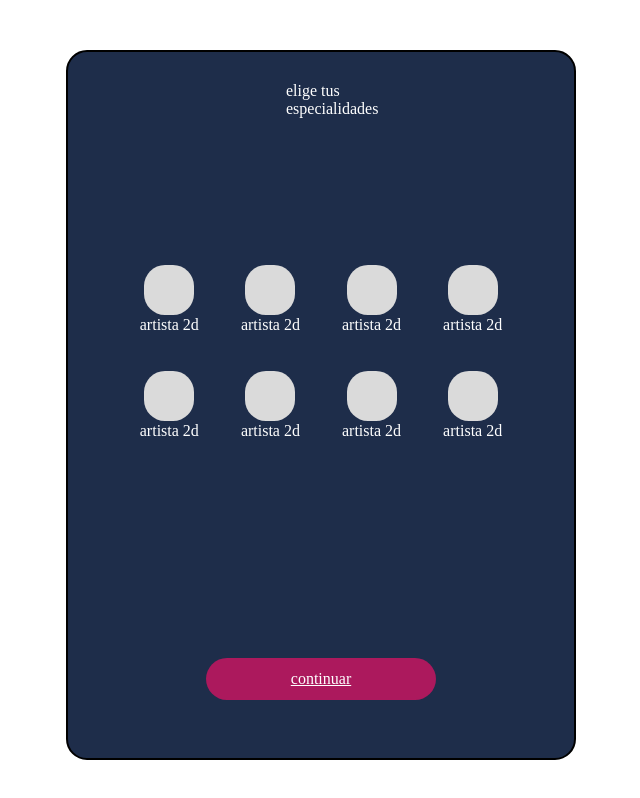
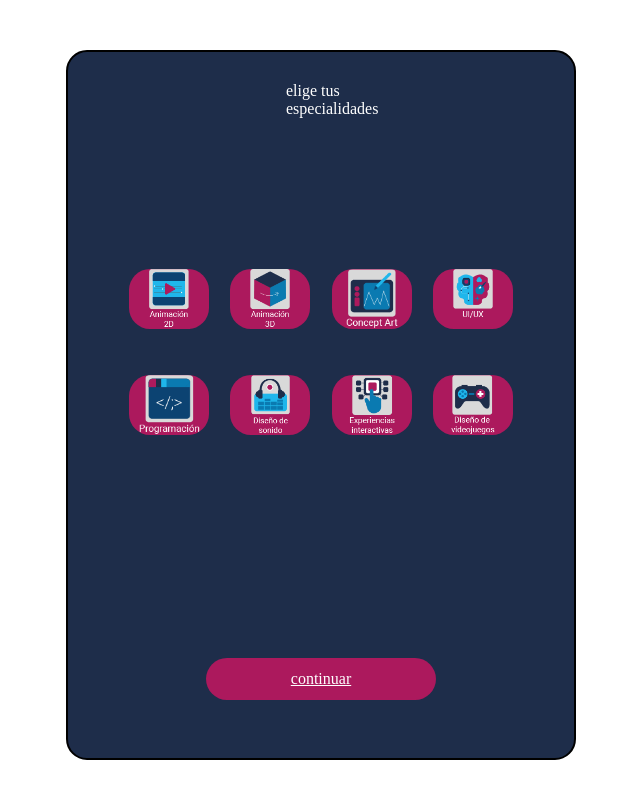
Before and after one commit to SebasOso/DisenoAdaptable, a plain HTML site: page categorias.html in a window 1280 px wide. Shown: the whole page, without its empty margins (319-959 px from the left). Drawn offline with Linux system fonts and the light colour scheme.

Commit message:
se me olvidaron los pngs de las categorias

```diff
--- a/categorias.html
+++ b/categorias.html
@@ -17,37 +17,38 @@
 
         <div class=" grid">
             <div class="sortercolumn">
-                <button class="smallSquare"></button>
-                <a>artista 2d</a>
+                <button class="artist2d"></button>
+
             </div>
             <div class="sortercolumn">
-                <button class="smallSquare"></button>
-                <a>artista 2d</a>
+                <button class="artist3d"></button>
+
                 </div>
                 <div class="sortercolumn">
-                    <button class="smallSquare"></button>
-                    <a>artista 2d</a>
+                    <button class="conceptartist"></button>
+
                 </div>
                 <div class="sortercolumn">
-                    <button class="smallSquare"></button>
-                    <a>artista 2d</a>
+                    <button class="uiux"></button>
+
                 </div>
                 <div class="sortercolumn">
-                    <button class="smallSquare"></button>
-                    <a>artista 2d</a>
+                    <button class="prog"></button>
+
                 </div>
                 <div class="sortercolumn">
-                    <button class="smallSquare"></button>
-                    <a>artista 2d</a>
+                    <button class="sound"></button>
+
                 </div>
                 <div class="sortercolumn">
-                    <button class="smallSquare"></button>
-                    <a>artista 2d</a>
+                    <button class="exint"></button>
+
                 </div>
                 <div class="sortercolumn">
-                    <button class="smallSquare"></button>
-                    <a>artista 2d</a>
+                    <button class="gamedes"></button>
+
                 </div>
+
 
         </div>
 
--- a/css/main.css
+++ b/css/main.css
@@ -419,7 +419,86 @@ input[type=checkbox] {
     transform:translate(0px, -20px);
 }
 
-
+.artist2d {
+    background-image: url("../img/anim2d.png");
+    background-position: center;
+    background-repeat: no-repeat;
+    background-size: contain;
+    height: 60px;
+    width: 80px;
+    display: inline-block;
+    margin: 1%;
+}
+.artist3d {
+    background-image: url("../img/anim3d.png");
+    background-position: center;
+    background-repeat: no-repeat;
+    background-size: contain;
+    height: 60px;
+    width: 80px;
+    display: inline-block;
+    margin: 1%;
+}
+.conceptartist {
+    background-image: url("../img/conceptart.png");
+    background-position: center;
+    background-repeat: no-repeat;
+    background-size: contain;
+    height: 60px;
+    width: 80px;
+    display: inline-block;
+    margin: 1%;
+}
+.uiux {
+    background-image: url("../img/ui.png");
+    background-position: center;
+    background-repeat: no-repeat;
+    background-size: contain;
+    height: 60px;
+    width: 80px;
+    display: inline-block;
+    margin: 1%;
+}
+.prog {
+    background-image: url("../img/prog.png");
+    background-position: center;
+    background-repeat: no-repeat;
+    background-size: contain;
+    height: 60px;
+    width: 80px;
+    display: inline-block;
+    margin: 1%;
+}
+.sound {
+    background-image: url("../img/sound.png");
+    background-position: center;
+    background-repeat: no-repeat;
+    background-size: contain;
+    height: 60px;
+    width: 80px;
+    display: inline-block;
+    margin: 1%;
+}
+.exint {
+    background-image: url("../img/exint.png");
+    background-position: center;
+    background-repeat: no-repeat;
+    background-size: contain;
+    height: 60px;
+    width: 80px;
+    display: inline-block;
+    margin: 1%;
+}
+.gamedes {
+    background-image: url("../img/gamedes.png");
+    background-position: center;
+    background-repeat: no-repeat;
+    background-size: contain;
+    height: 60px;
+    width: 80px;
+    display: inline-block;
+    margin: 1%;
+}
 
 
 
```
Also changed, not shown: chat.html (+1 -1 lines), index.html (+1 -1 lines), ofertas.html (+1 -1 lines), img/anim2d.png (renamed from img/Recurso 13.png), img/anim3d.png (renamed from img/Recurso 14.png), img/conceptart.png (renamed from img/Recurso 16.png), img/exint.png (renamed from img/Recurso 18.png), img/gamedes.png (renamed from img/Recurso 20.png), img/prog.png (renamed from img/Recurso 15.png), img/sound.png (renamed from img/Recurso 17.png), img/ui.png (renamed from img/Recurso 19.png).
